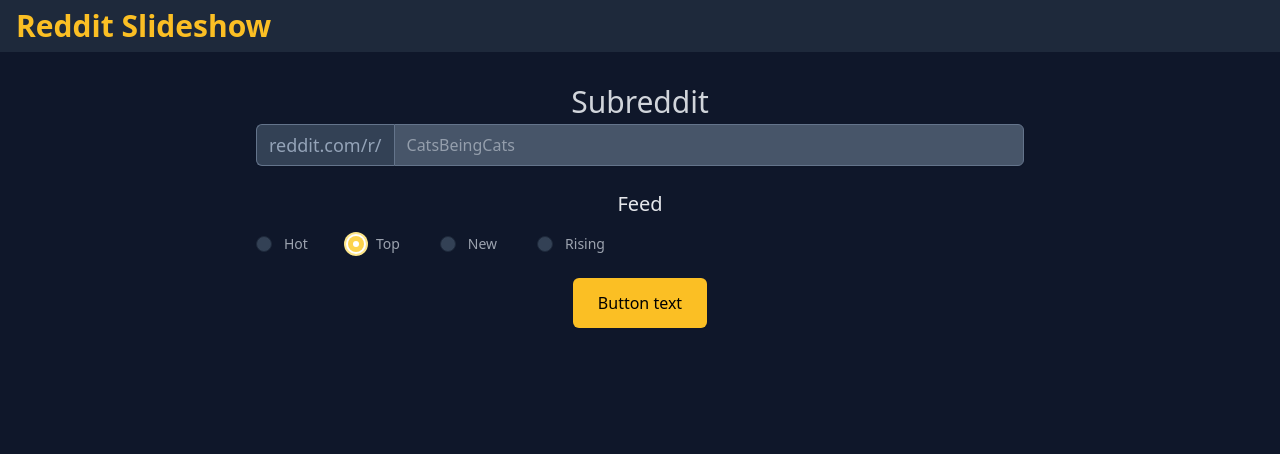
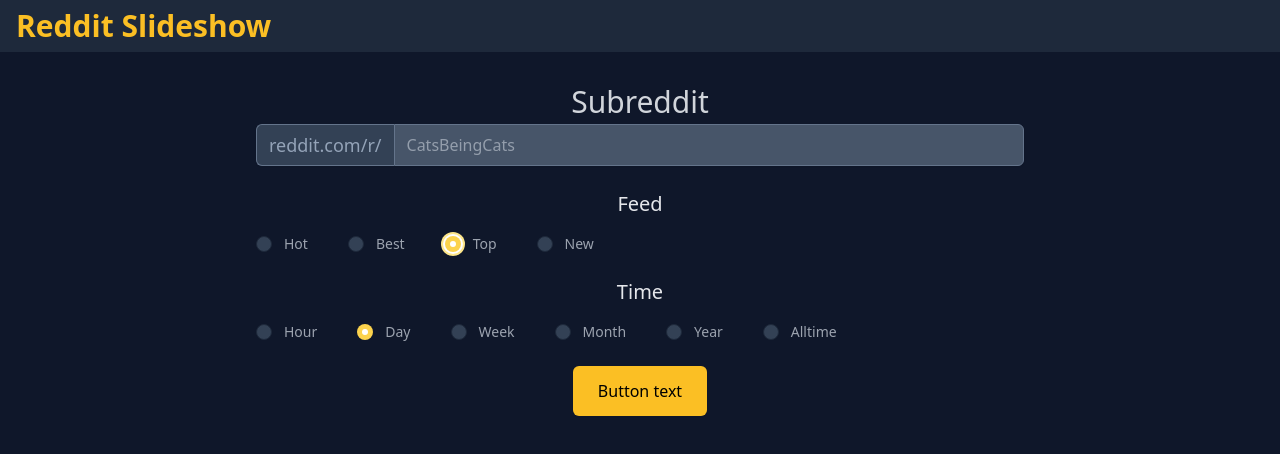
Before and after one commit to phartenfeller/svelte-reddit-slideshow, a Svelte app: page / in a window 1280 px wide. Both pictures are taken after a click on the radio button "Top". Shown: the top 454 px of the page. Built offline with nearby package versions, Linux system fonts and the light colour scheme.

Commit message:
improved radios

```diff
--- a/src/App.svelte
+++ b/src/App.svelte
@@ -14,8 +14,10 @@
   onMount(() => {
     const queryParams = new URLSearchParams(window.location.search);
     const qSub = queryParams.get('subreddit');
+    const qFeed = queryParams.get('feed');
+    console.log({ qSub, qFeed });
     if (qSub) {
-      slideshowStore.set({ subreddit: qSub });
+      slideshowStore.set({ subreddit: qSub, feed: qFeed ?? 'hot' });
       routeStore.set(ROUTES.slideshow);
     }
   });
--- a/src/HomeRoute.svelte
+++ b/src/HomeRoute.svelte
@@ -5,10 +5,14 @@
 
   let subreddit;
   let feed = 'hot';
+  let time = 'day';
+
+  const feedOptions = ['hot', 'best', 'top', 'new'];
+  const timeOptions = ['hour', 'day', 'week', 'month', 'year', 'alltime'];
 
   const clickHandler = (e) => {
     console.log({ subreddit, feed });
-    location.search = `?subreddit=${subreddit}`;
+    location.search = `?subreddit=${subreddit}&feed=${feed}`;
     slideshowStore.set({ subreddit, feed });
     routeStore.set(ROUTES.slideshow);
   };
@@ -54,73 +58,62 @@
         <div
           class="space-y-4 sm:flex items-center sm:space-y-0 sm:space-x-10 mx-auto"
         >
+          {#each feedOptions as fo}
             <div class="flex items-center">
               <input
-              id="rf-hot"
+                value={fo}
+                id="rf-{fo}"
                 name="reddit-feed-option"
                 type="radio"
-              group={feed}
-              checked
+                bind:group={feed}
+                checked={fo === feed}
                 class="focus:ring-amber-200 ring-offset-slate-900 h-4 w-4 text-amber-300 border-slate-800 bg-slate-700"
               />
               <label
-              for="rf-hot"
-              class="ml-3 block text-sm font-medium text-gray-400"
+                for="rf-{fo}"
+                class="ml-3 block text-sm font-medium text-gray-400 capitalize"
               >
-              Hot
+                {fo}
               </label>
             </div>
+          {/each}
+        </div>
+      </fieldset>
+    </div>
 
+    <div class="mt-6 {feed === 'top' ? 'visible' : 'hidden'}">
+      <label for="reddit-time" class="text-xl font-medium text-gray-200"
+        >Time</label
+      >
+
+      <fieldset id="reddit-time" class="mt-4">
+        <legend class="sr-only">Reddit Feed</legend>
+        <div
+          class="space-y-4 sm:flex items-center sm:space-y-0 sm:space-x-10 mx-auto"
+        >
+          {#each timeOptions as to}
             <div class="flex items-center">
               <input
-              id="rf-top"
-              name="reddit-feed-option"
+                value={to}
+                id="rt-{to}"
+                name="reddit-time-option"
                 type="radio"
-              group={feed}
+                bind:group={time}
+                checked={to === time}
                 class="focus:ring-amber-200 ring-offset-slate-900 h-4 w-4 text-amber-300 border-slate-800 bg-slate-700"
               />
               <label
-              for="rf-top"
-              class="ml-3 block text-sm font-medium text-gray-400"
+                for="rf-{to}"
+                class="ml-3 block text-sm font-medium text-gray-400 capitalize"
               >
-              Top
+                {to}
               </label>
             </div>
-
-          <div class="flex items-center">
-            <input
-              id="rf-new"
-              name="reddit-feed-option"
-              type="radio"
-              group={feed}
-              class="focus:ring-amber-200 ring-offset-slate-900 h-4 w-4 text-amber-300 border-slate-800 bg-slate-700"
-            />
-            <label
-              for="rf-new"
-              class="ml-3 block text-sm font-medium text-gray-400"
-            >
-              New
-            </label>
-          </div>
-
-          <div class="flex items-center">
-            <input
-              id="rf-rising"
-              name="reddit-feed-option"
-              type="radio"
-              group={feed}
-              class="focus:ring-amber-200 ring-offset-slate-900 h-4 w-4 text-amber-300 border-slate-800 bg-slate-700"
-            />
-            <label
-              for="rf-rising"
-              class="ml-3 block text-sm font-medium text-gray-400"
-            >
-              Rising
-            </label>
-          </div>
+          {/each}
         </div>
       </fieldset>
     </div>
+
     <button
       on:click={clickHandler}
       type="button"
--- a/src/SlideshowRoute.svelte
+++ b/src/SlideshowRoute.svelte
@@ -4,7 +4,10 @@
   import SlideshowHandler from './modules/slideshowHandler';
   import Slide from './components/Slide.svelte';
 
-  const slideshow = new SlideshowHandler($slideshowStore.subreddit);
+  const slideshow = new SlideshowHandler(
+    $slideshowStore.subreddit,
+    $slideshowStore.feed
+  );
 
   let renderSlide = false;
   let currentSlide = null;
--- a/src/modules/slideshowHandler.js
+++ b/src/modules/slideshowHandler.js
@@ -23,15 +23,23 @@
 }
 
 class SlideshowHandler {
-  constructor(subreddit) {
+  constructor(subreddit, feed = 'hot') {
+    console.log('SlideshowHandler', subreddit, feed);
     this.subreddit = subreddit;
+    this.feed = feed;
     this.slides = [];
     this.after = null;
     this.currentIndex = null;
   }
 
+  getRedditUrl() {
+    return `https://www.reddit.com/r/${this.subreddit}/${this.feed}.json${
+      this.after ? `?after=${this.after}` : ''
+    }`;
+  }
+
   async initData() {
-    const url = `https://www.reddit.com/r/${this.subreddit}.json`;
+    const url = this.getRedditUrl();
     const response = await fetchApi(url);
 
     const { data } = response;
@@ -115,7 +123,7 @@
     console.log(
       `Fetching more... current: ${this.currentIndex} - loaded ${this.slides.length}`
     );
-    const url = `https://www.reddit.com/r/${this.subreddit}.json?after=${this.after}`;
+    const url = this.getRedditUrl();
     const response = await fetchApi(url);
 
     const { data } = response;
```
Lines whose indentation alone changed are shown as unchanged.
